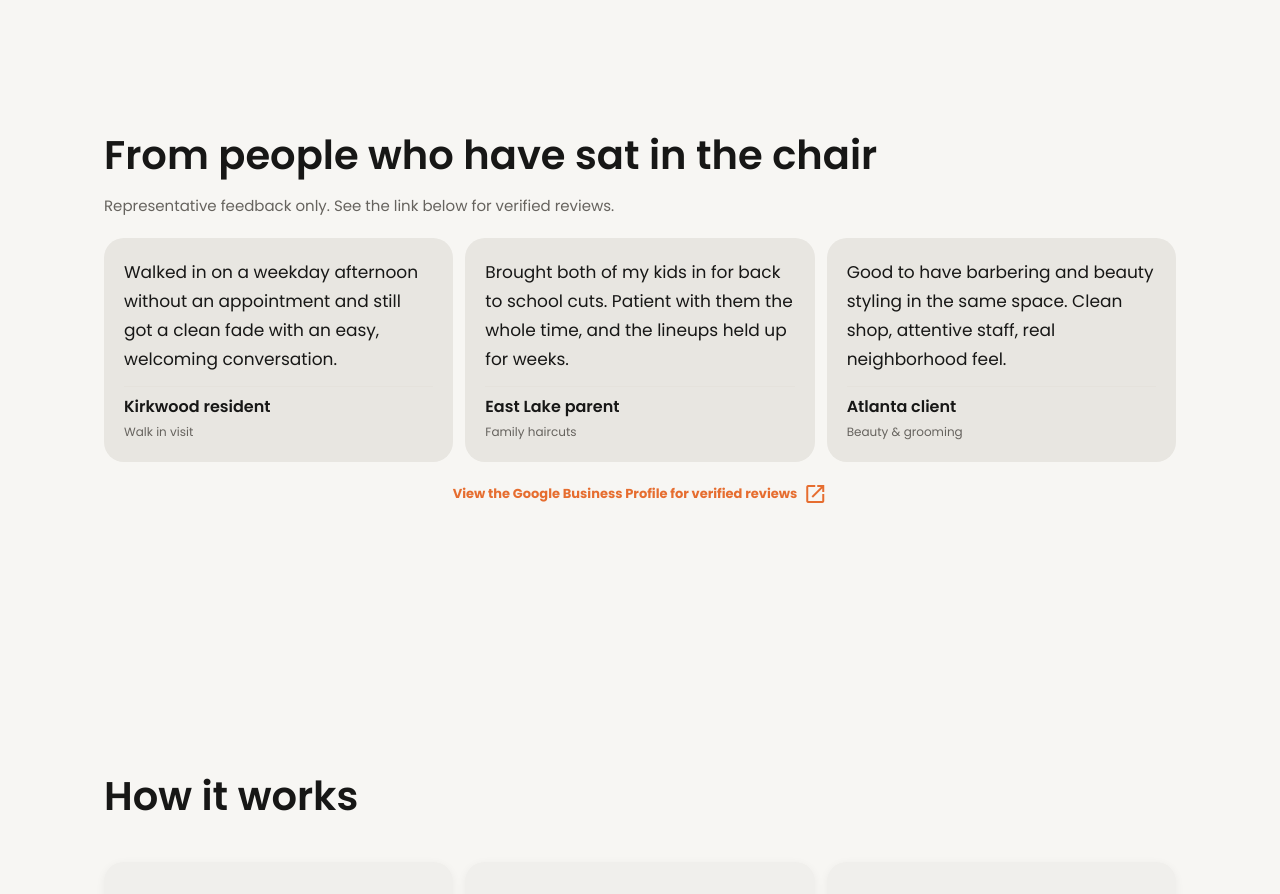
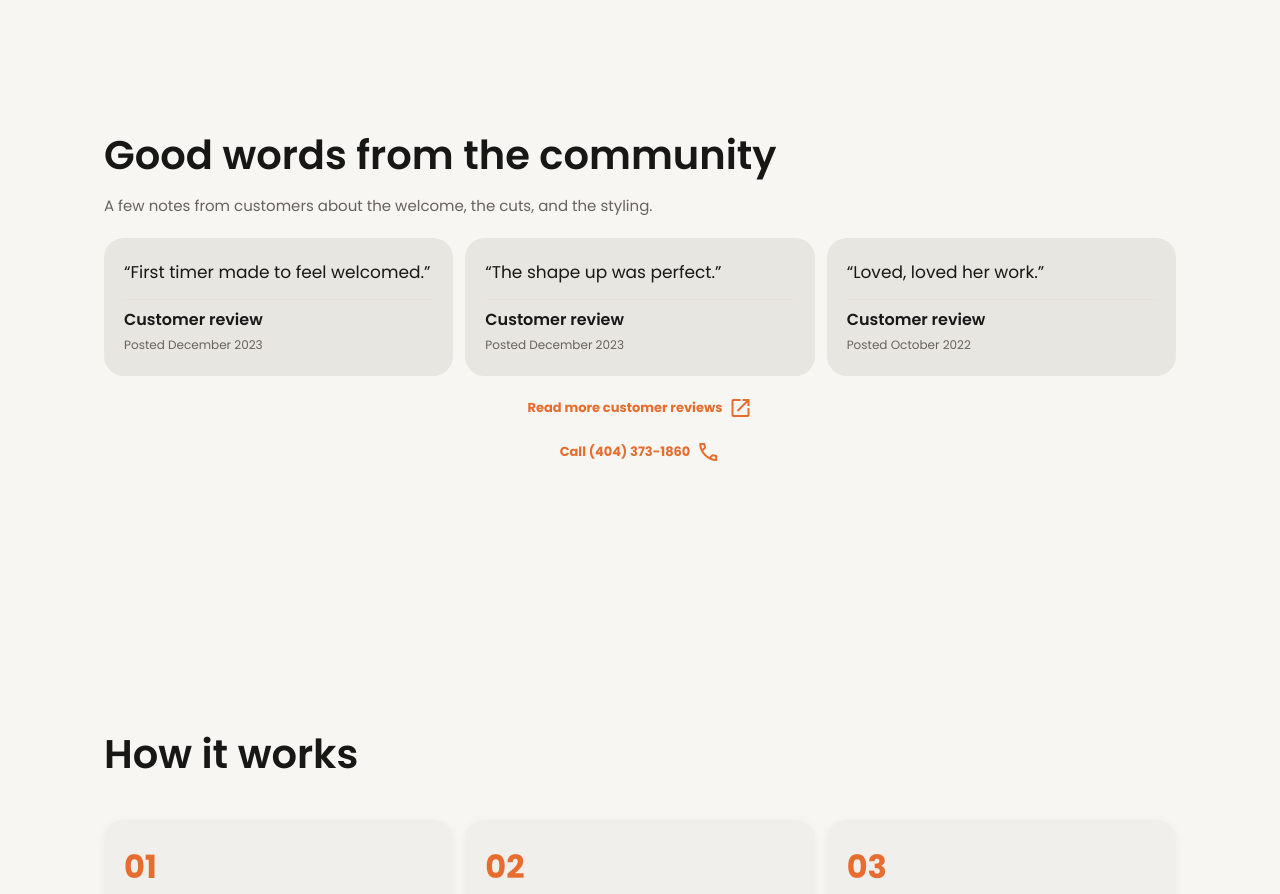
Before and after one commit to Jerry-Tekh/MolassesBarbarBeautyWeb, a React (Vite) app: page / in a window 1280 px wide. Shown: the part 4520-5414 px from the top of the page. Built offline with nearby package versions, Linux system fonts and the light colour scheme; a web font is replaced by a local one.

Commit message:
Add customer testimonials section

```diff
--- a/src/components/Testimonials/Testimonials.jsx
+++ b/src/components/Testimonials/Testimonials.jsx
@@ -1,40 +1,59 @@
 import { business } from '../../data/business';
-import { testimonials } from '../../data/testimonials';
 import styles from './Testimonials.module.css';
 import Reveal from '../Reveal/Reveal.jsx';
+
+const testimonials = [
+  {
+    id: 'review-1',
+    quote: 'First timer made to feel welcomed.',
+    name: 'Customer review',
+    detail: 'Posted December 2023',
+  },
+  {
+    id: 'review-2',
+    quote: 'The shape up was perfect.',
+    name: 'Customer review',
+    detail: 'Posted December 2023',
+  },
+  {
+    id: 'review-3',
+    quote: 'Loved, loved her work.',
+    name: 'Customer review',
+    detail: 'Posted October 2022',
+  },
+];
+
+const reviewSource = 'https://www.bestprosintown.com/ga/atlanta/molasses-barber-and-beauty-/';
 
 export default function Testimonials() {
   return (
     <section id="reviews" className={styles.section}>
       <Reveal className={styles.intro} direction="left">
-        <h2 className={styles.heading}>From people who have sat in the chair</h2>
+        <h2 className={styles.heading}>Good words from the community</h2>
         <p className={styles.subheading}>
-          Representative feedback only. See the link below for verified reviews.
+          A few notes from customers about the welcome, the cuts, and the styling.
         </p>
       </Reveal>
 
       <Reveal as="ul" className={styles.grid} direction="right" delay={0.08}>
         {testimonials.map((testimonial) => (
           <li key={testimonial.id} className={styles.card}>
-            <p className={styles.quote}>{testimonial.quote}</p>
+            <p className={styles.quote}>&ldquo;{testimonial.quote}&rdquo;</p>
             <div className={styles.attribution}>
-              <span className={styles.role}>{testimonial.role}</span>
-              <span className={styles.context}>{testimonial.context}</span>
+              <span className={styles.role}>{testimonial.name}</span>
+              <span className={styles.context}>{testimonial.detail}</span>
             </div>
           </li>
         ))}
       </Reveal>
 
-      <a
-        href={business.ctaLinks.directions}
-        target="_blank"
-        rel="noopener noreferrer"
-        className={styles.profileLink}
-      >
-        View the Google Business Profile for verified reviews
-        <span className="material-symbols-outlined" aria-hidden="true">
-          open_in_new
-        </span>
+      <a href={reviewSource} target="_blank" rel="noopener noreferrer" className={styles.profileLink}>
+        Read more customer reviews
+        <span className="material-symbols-outlined" aria-hidden="true">open_in_new</span>
+      </a>
+      <a href={business.ctaLinks.call} className={styles.profileLink}>
+        Call {business.phone.display}
+        <span className="material-symbols-outlined" aria-hidden="true">call</span>
       </a>
     </section>
   );
```
